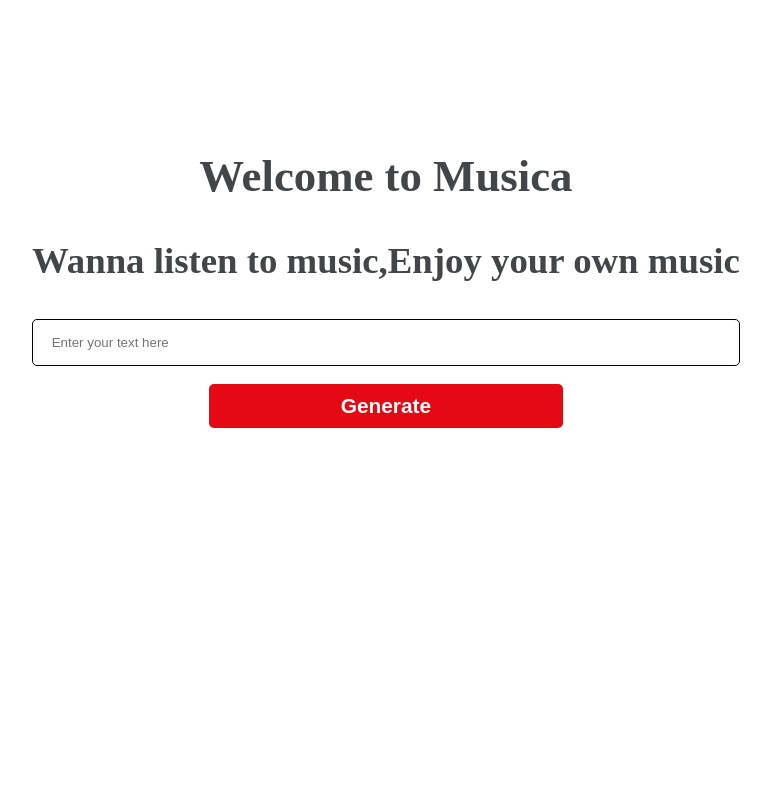
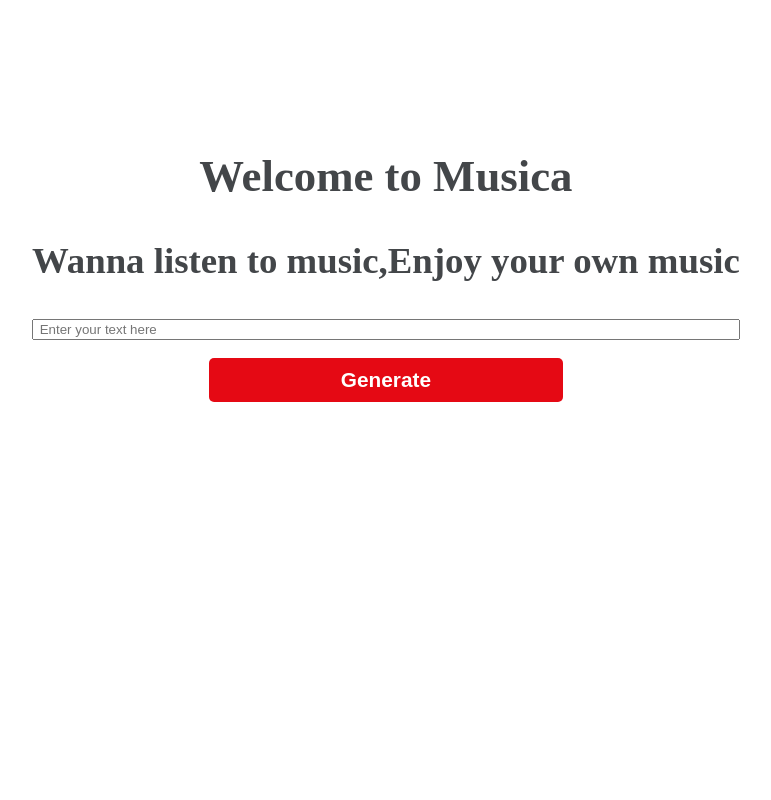
Before and after one commit to ayush200998/Musica, a Django app: page / in a window 1280 px wide. Shown: the whole page, without its empty margins (288-1059 px from the left). Run offline with Django 3.2, Linux system fonts and the light colour scheme; some libraries are stand-ins or nearby versions.

Commit message:
Final Commit

```diff
--- a/api/views.py
+++ b/api/views.py
@@ -3,11 +3,7 @@ from rest_framework.response import Response
 from rest_framework.views import APIView
 from rest_framework import status
 from .util import sample
-import os
 
-# Create your views here.
-# def index(request):
-#     return HttpResponse('hello world')
 class GenerateMusic(APIView):
     def get(self, request, format=None):
         result = sample(100 , '' , 2048)
--- a/frontend/static/css/index.css
+++ b/frontend/static/css/index.css
@@ -31,16 +31,6 @@ html, body{
     font-family: Didot, serif;
 }
 
-.homescreen_image{
-    background: rgba(0,0,0,0.4);
-    background-image: linear-gradient(
-        to top,
-        rgba(148, 33, 33, 0.8) 0,
-        rgba(230, 192, 192, 0) 60%,
-        rgba(184, 28, 28, 0.8) 100%
-    );
-}
-
 .homescreen_body{
     position:absolute;
     left: 25%;
@@ -68,12 +58,6 @@ h3{
     width: 100%
 }
 
-input{
-    padding: 15px;
-    border-radius: 5px;
-    border: 1px solid black;
-}
-
 .homescreen_button{
     cursor: pointer;
     margin-top: 18px;
@@ -88,6 +72,7 @@ input{
     font-size: 1.3rem;
     border-radius: 5px;
     font-weight: 600;
+    margin-bottom: 10px;
 }
 
 .homescreen_button:hover{
```
Also changed, not shown: api/util.py (+0 -9 lines), frontend/src/components/HomeScreen.js (+8 -15 lines).
